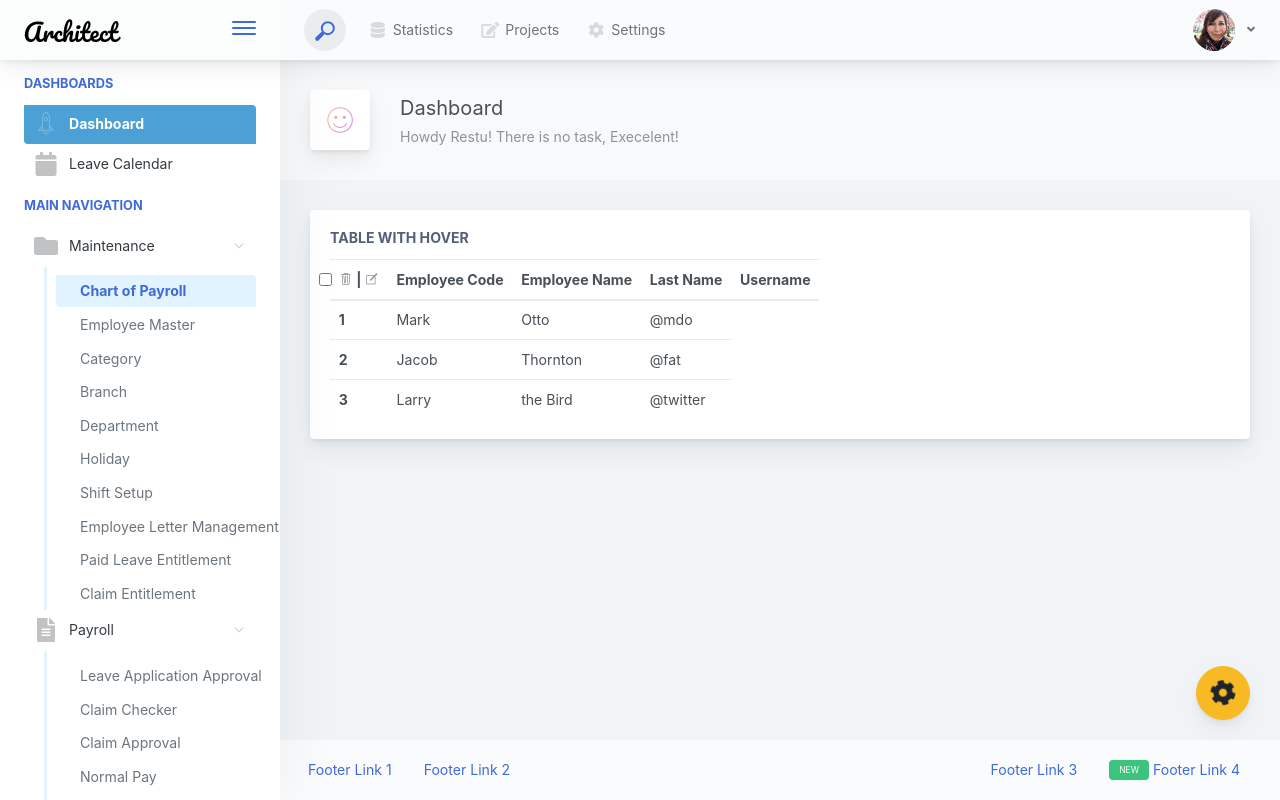
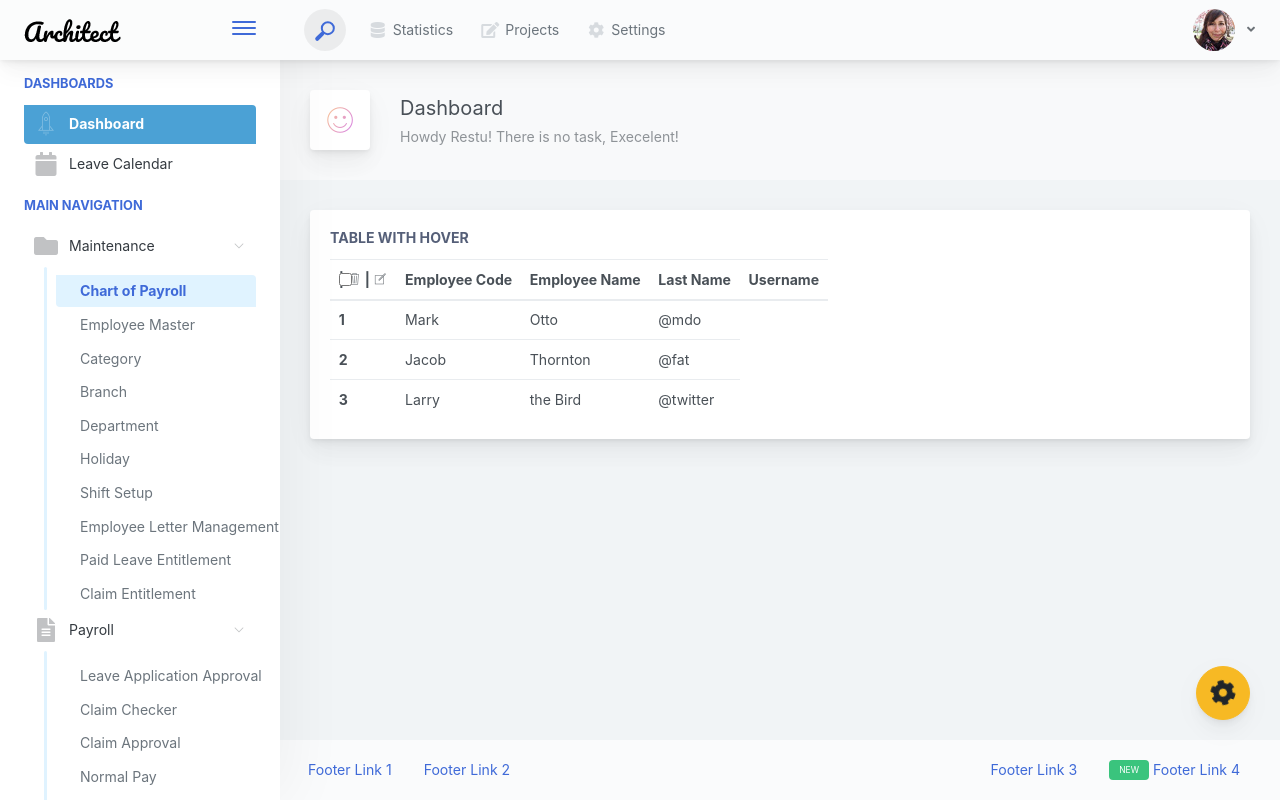
Before and after one commit to restufh12/circaproject, a CodeIgniter app: a page that uses application/views/payrollmanagement/vemployeemaster.php in a window 1280 px wide. Run offline with CodeIgniter, Linux system fonts and the light colour scheme; some libraries are stand-ins or nearby versions.

Commit message:
Update vemployeemaster.php

```diff
--- a/application/views/payrollmanagement/vemployeemaster.php
+++ b/application/views/payrollmanagement/vemployeemaster.php
@@ -6,7 +6,7 @@
                 <thead>
                     <tr>
                         <th>
-                            <input name="check" id="exampleCheck" type="checkbox" class="form-check-input">
+                            <input style="margin-left: 0px !important" name="check" id="exampleCheck" type="checkbox" class="form-check-input"> |
                             <i class="pe-7s-trash"></i> |
                             <i class="pe-7s-note"></i>
                         </th>
```
